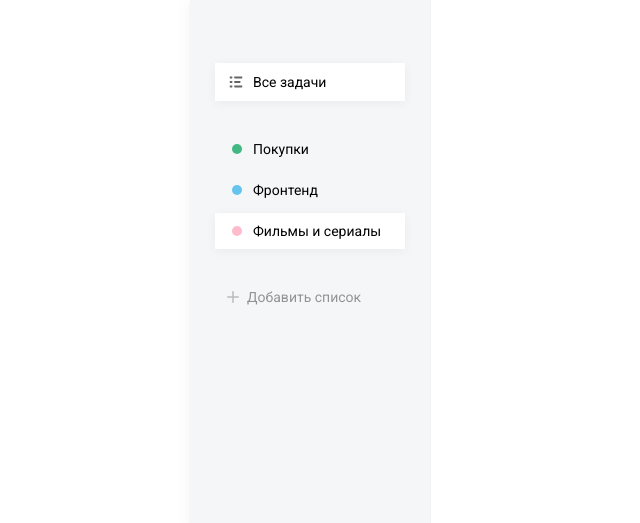
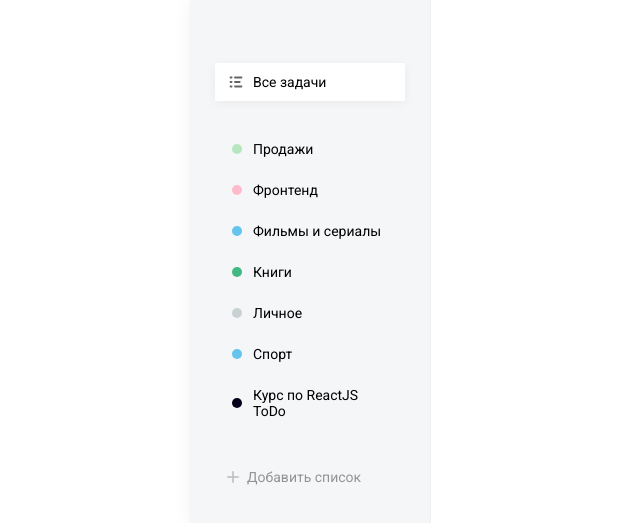
Before and after one commit to ArtemIgnatiev908976/ToDo_React, a React (Create React App) app in the folder to-do-list/: page / in a window 1280 px wide. Shown: the part 137-660 px from the top of the page, without its empty margins (75-715 px from the left). Built offline with nearby package versions, Linux system fonts and the light colour scheme.

Commit message:
Добавил функцию выборки цвета задачи из базы

```diff
--- a/to-do-list/src/App.js
+++ b/to-do-list/src/App.js
@@ -6,6 +6,12 @@
 import DB from './assets/db.json'
 
 function App() {
+  const [lists, setLists] = useState(DB.lists.map(item => {
+    item.color =
+        DB.colors.filter(color=> color.id === item.colorId)[0].name;  //фильтруем весь массив если совпадает пихаем его туда
+    console.log(item);
+    return item;
+  }));   //после вызова возращает массив из двух элементов с помощью деструктуризации
   const[value, setValue] = React.useState('Hello');
 
 
@@ -24,23 +30,7 @@
       />
       <List
 
-          items={[
-        {
-          color: "green",
-          name: 'Покупки'
-        },
-
-        {
-          color: "blue",
-          name: 'Фронтенд'
-        },
-        {
-          color: "pink",
-          name: 'Фильмы и сериалы',
-          active: true
-        },
-      ]
-      }
+          items={lists}
              isRemovable
       />
 
--- a/to-do-list/src/Components/Badge/Badge.jsx
+++ b/to-do-list/src/Components/Badge/Badge.jsx
@@ -5,6 +5,7 @@
 
 const Badge = ({ color, onClick, className }) => (
     <i
+
         onClick={onClick}
         className={classNames('badge', { [`badge--${color}`]: color }, className)}
     ></i>
--- a/to-do-list/src/Components/List/List.scss
+++ b/to-do-list/src/Components/List/List.scss
@@ -12,6 +12,11 @@
     align-items: center;
     margin: 5px;
     padding: 10px 12px;
+    &:hover{
+      background: rgba(255, 255, 255, 0.6);
+      cursor: pointer;
+    }
+
     &.active{
       background: #ffffff;
       box-shadow: 0px 2px 10px rgba(0, 0, 0, 0.05);
```
